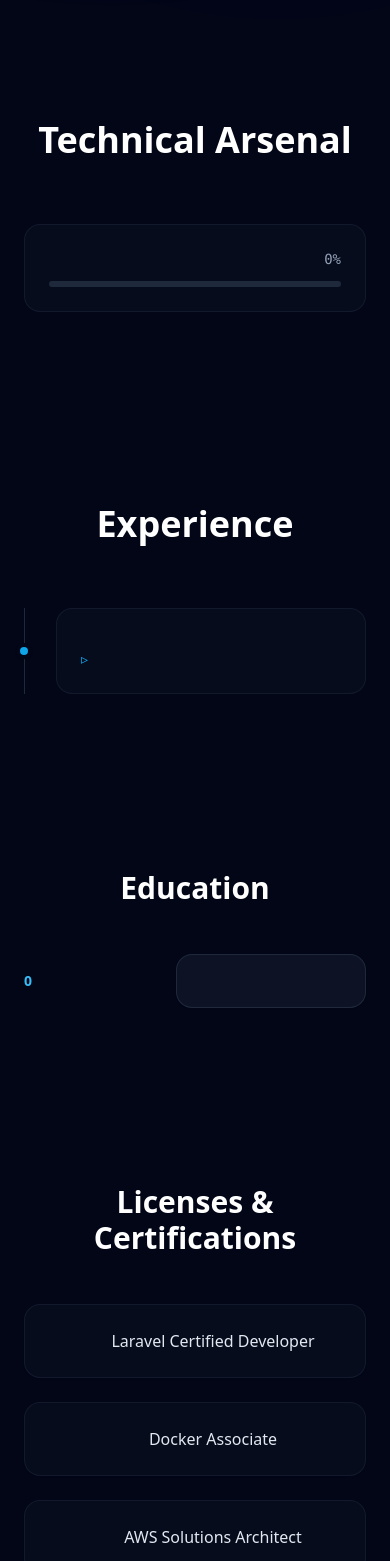
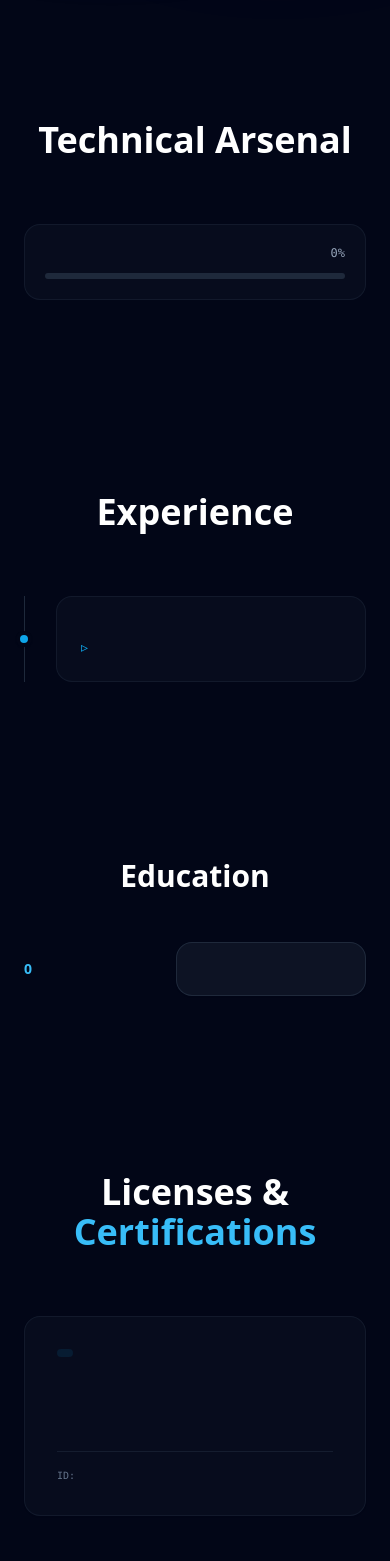
Before and after one commit to fabian832/portfolio-website, a React (Vite) app: page / in a window 390 px wide. Shown: the part 820-2381 px from the top of the page. Built offline with nearby package versions, Linux system fonts and the light colour scheme.

Commit message:
fix(Licenses,Skills): change the design data of License and view of Skillset

```diff
--- a/src/components/Licenses.tsx
+++ b/src/components/Licenses.tsx
@@ -1,37 +1,61 @@
 import { motion } from "framer-motion";
 import { fadeUp, staggerContainer } from "../lib/animations";
+import { licenses } from "../data/licenses"; // Import the new object array
 
 export default function Licenses() {
-  const licenseList = ["Laravel Certified Developer", "Docker Associate", "AWS Solutions Architect"];
-
   return (
-    // MATCHING BACKGROUND: Exact same classes as Projects
     <section id="licenses" className="py-24 px-6 bg-white dark:bg-slate-950 transition-colors duration-500">
-      <div className="max-w-5xl mx-auto text-center">
-        <h2 className="text-3xl font-bold mb-12 text-slate-900 dark:text-white">Licenses & Certifications</h2>
+      <div className="max-w-6xl mx-auto">
+        <h2 className="text-4xl font-bold text-center mb-16 text-slate-900 dark:text-white">
+          Licenses & <span className="text-sky-600 dark:text-sky-400">Certifications</span>
+        </h2>
 
         <motion.div
           variants={staggerContainer}
           initial="hidden"
           whileInView="show"
           viewport={{ once: true }}
-          className="grid md:grid-cols-3 gap-6"
+          className="grid grid-cols-1 md:grid-cols-2 lg:grid-cols-3 gap-6"
         >
-          {licenseList.map((l, i) => (
+          {licenses.map((l, i) => (
             <motion.div
               key={i}
               variants={fadeUp}
-              whileHover={{ scale: 1.02 }}
-              className="flex items-center justify-center p-6 rounded-2xl text-center font-medium
+              whileHover={{ y: -8 }}
+              className="flex flex-col p-8 rounded-2xl text-left
                 bg-slate-50 dark:bg-slate-900/40
-                text-slate-700 dark:text-slate-200
                 border border-slate-200 dark:border-slate-800/50
-                shadow-sm transition-all"
+                shadow-sm hover:shadow-md transition-all min-h-[200px] group relative overflow-hidden"
             >
-              <svg className="w-6 h-6 mr-3 text-sky-500" fill="none" stroke="currentColor" viewBox="0 0 24 24">
-                <path strokeLinecap="round" strokeLinejoin="round" strokeWidth="2" d="9 12l2 2 4-4m5.618-4.016A11.955 11.955 0 0112 2.944a11.955 11.955 0 01-8.618 3.04A12.02 12.02 0 003 9c0 5.591 3.824 10.29 9 11.622 5.176-1.332 9-6.03 9-11.622 0-1.042-.133-2.052-.382-3.016z" />
-              </svg>
-              {l}
+              {/* Decorative Accent */}
+              <div className="absolute top-0 left-0 w-1.5 h-full bg-sky-500 opacity-0 group-hover:opacity-100 transition-opacity" />
+
+              {/* Header: Issuer and Year */}
+              <div className="flex justify-between items-start mb-4">
+                <span className="text-[10px] font-black uppercase tracking-widest text-sky-600 dark:text-sky-400 px-2 py-1 bg-sky-100 dark:bg-sky-500/10 rounded">
+                  {l.year}
+                </span>
+                <span className="text-[10px] font-bold text-slate-400 dark:text-slate-500 uppercase tracking-tighter">
+                  {l.issuer}
+                </span>
+              </div>
+
+              {/* Title */}
+              <h3 className="text-xl font-bold text-slate-900 dark:text-white leading-tight mb-3 group-hover:text-sky-600 dark:group-hover:text-sky-400 transition-colors">
+                {l.title}
+              </h3>
+
+              {/* Description */}
+              <p className="text-sm text-slate-600 dark:text-slate-400 leading-relaxed mb-6">
+                {l.desc}
+              </p>
+
+              {/* Footer: Credential ID */}
+              <div className="mt-auto pt-4 border-t border-slate-200/60 dark:border-slate-800/60">
+                <p className="text-[10px] font-mono text-slate-400 dark:text-slate-500">
+                  ID: <span className="text-slate-600 dark:text-slate-300 font-bold">{l.credentialId}</span>
+                </p>
+              </div>
             </motion.div>
           ))}
         </motion.div>
--- a/src/components/Skills.tsx
+++ b/src/components/Skills.tsx
@@ -3,20 +3,22 @@ import {skills} from "../data/skills";
 
 export default function Skills() {
   return (
-    // UNIFIED BG: bg-white dark:bg-slate-950
     <section id="skills" className="py-24 px-6 bg-white dark:bg-slate-950 transition-colors duration-500">
-      <div className="max-w-5xl mx-auto">
+      <div className="max-w-6xl mx-auto"> {/* Increased max-width for better 3-column spacing */}
         <h2 className="text-4xl font-bold text-center mb-16 text-slate-900 dark:text-white">Technical Arsenal</h2>
 
-        <div className="grid grid-cols-1 md:grid-cols-2 gap-6">
+        {/* CHANGE: Added lg:grid-cols-3 */}
+        <div className="grid grid-cols-1 md:grid-cols-2 lg:grid-cols-3 gap-6">
           {skills.map((s, i) => (
-            // UNIFIED CARD CONTAINER: Same as Experience and Projects
-            <div key={i} className="p-6 bg-slate-50 dark:bg-slate-900/40 border border-slate-200 dark:border-slate-800/50 rounded-2xl group">
+            <div
+              key={i}
+              className="p-5 bg-slate-50 dark:bg-slate-900/40 border border-slate-200 dark:border-slate-800/50 rounded-2xl group transition-all hover:shadow-md dark:hover:shadow-sky-500/5"
+            >
               <div className="flex justify-between mb-3">
-                <span className="font-bold text-slate-800 dark:text-slate-200 group-hover:text-sky-500 transition-colors">
+                <span className="font-bold text-sm md:text-base text-slate-800 dark:text-slate-200 group-hover:text-sky-500 transition-colors">
                   {s.name}
                 </span>
-                <span className="text-slate-400 font-mono text-sm">{s.level}%</span>
+                <span className="text-slate-400 font-mono text-xs md:text-sm">{s.level}%</span>
               </div>
 
               {/* Progress Bar */}
@@ -25,6 +27,7 @@ export default function Skills() {
                   initial={{ width: 0 }}
                   whileInView={{ width: `${s.level}%` }}
                   transition={{ duration: 1, ease: "easeOut" }}
+                  viewport={{ once: true }}
                   className="h-full bg-sky-500 dark:bg-sky-400 shadow-[0_0_10px_rgba(14,165,233,0.3)]"
                 />
               </div>
--- a/src/data/licenses.ts
+++ b/src/data/licenses.ts
@@ -1,3 +1,31 @@
+// src/data/licenses.ts
 export const licenses = [
-    { title: "", desc: "" },
+//   {
+//     title: "Laravel Certified Developer",
+//     year: "2024",
+//     issuer: "Laravel LLC",
+//     credentialId: "LAR-7721-09",
+//     desc: "Expertise in Eloquent ORM, service providers, and secure API development."
+//   },
+//   {
+//     title: "Docker Associate",
+//     year: "2023",
+//     issuer: "Docker Inc.",
+//     credentialId: "DCA-9920-BC",
+//     desc: "Proficiency in container orchestration, image optimization, and multi-stage builds."
+//   },
+//   {
+//     title: "AWS Solutions Architect",
+//     year: "2023",
+//     issuer: "Amazon Web Services",
+//     credentialId: "AWS-ARCH-552",
+//     desc: "Designing resilient, high-availability distributed systems on AWS cloud."
+//   },
+  {
+    title: "",
+    year: "",
+    issuer: "",
+    credentialId: "",
+    desc: ""
+  }
 ];
```
